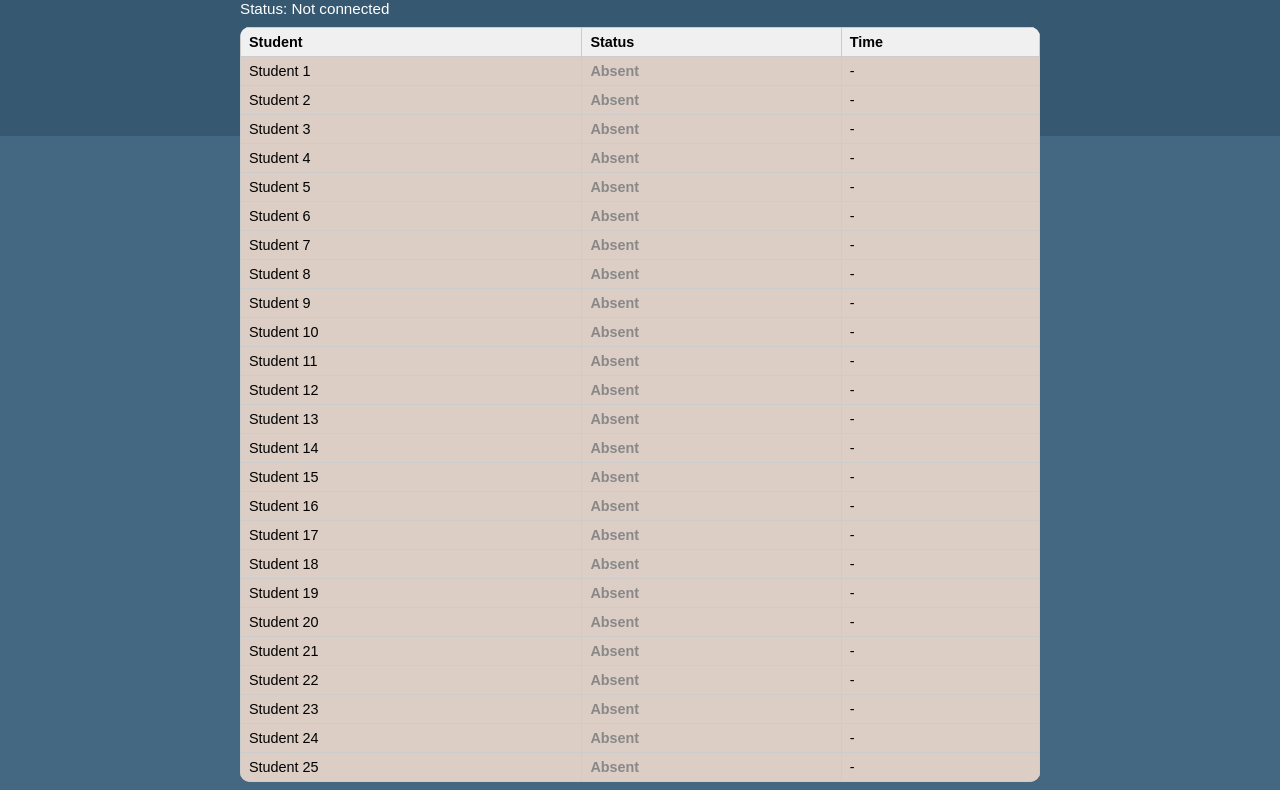
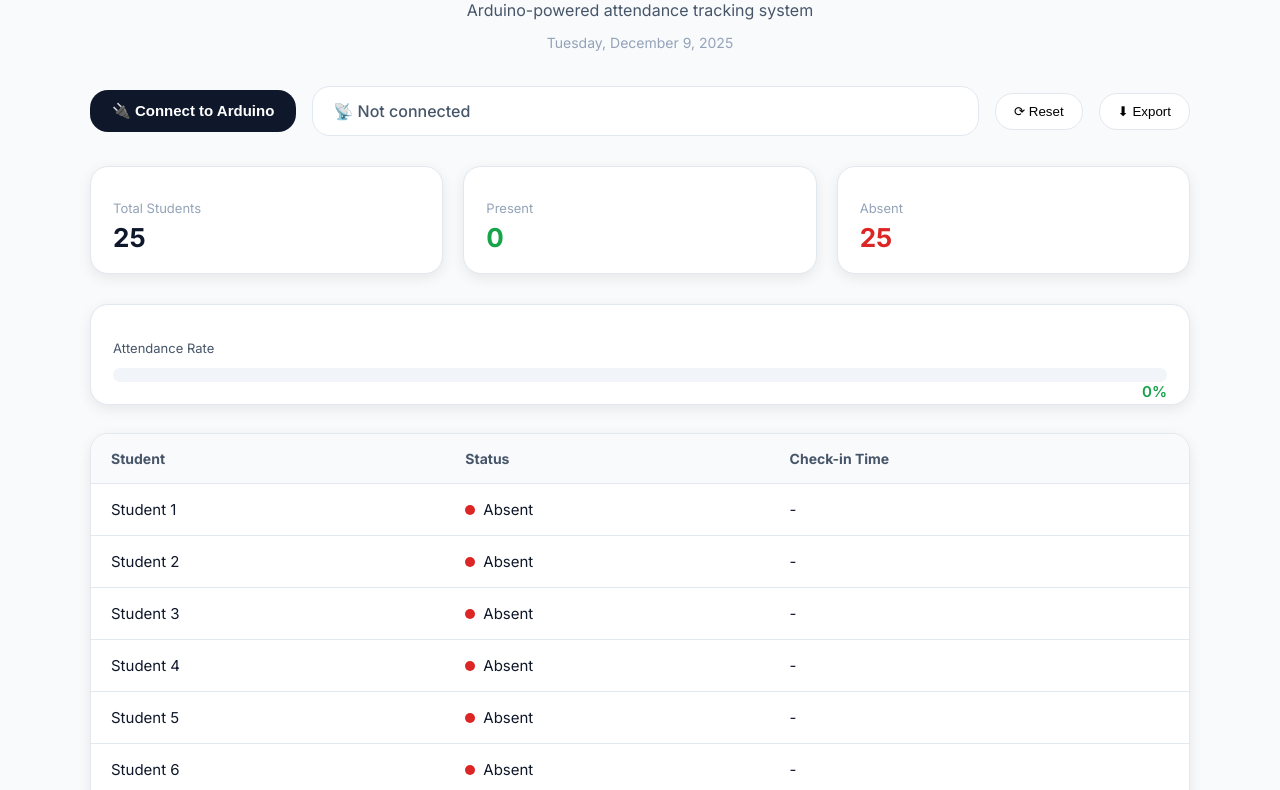
Before and after one commit to n8silveira/project-9C-smart-classroom-attendance-system, a plain HTML site: page index.html in a window 1280 px wide. Shown: the part 124-914 px from the top of the page. Drawn offline with Linux system fonts and the light colour scheme.

Commit message:
major UI/UX redesign

```diff
--- a/index.html
+++ b/index.html
@@ -1,184 +1,80 @@
 <!DOCTYPE html>
 <html lang="en">
 <head>
-  <meta charset="UTF-8" />
-  <title>Smart Attendance System</title>
-  <link rel="stylesheet" href="styles.css">
-  <style>
-    body {
-      font-family: Arial, sans-serif;
-      max-width: 800px;
-      margin: 20px auto;
-      padding: 0 10px;
-    }
-    h1 {
-      text-align: center;
-    }
-    button {
-      padding: 8px 16px;
-      margin-bottom: 10px;
-      cursor: pointer;
-    }
-    #status {
-      margin-bottom: 10px;
-      font-size: 0.95rem;
-    }
-    table {
-      width: 100%;
-      border-collapse: collapse;
-      margin-top: 10px;
-    }
-    th, td {
-      border: 1px solid #ccc;
-      padding: 6px 8px;
-      text-align: left;
-      font-size: 0.9rem;
-    }
-    th {
-      background: #f0f0f0;
-    }
-    .present {
-      color: green;
-      font-weight: bold;
-    }
-    .absent {
-      color: #888;
-    }
-  </style>
+    <meta charset="UTF-8" />
+    <meta name="viewport" content="width=device-width, initial-scale=1.0" />
+    <title>Smart Attendance System</title>
+
+    <link href="https://fonts.googleapis.com/css2?family=Inter:wght@300;400;500;600;700&display=swap" rel="stylesheet">
+    <link rel="stylesheet" href="styles.css" />
 </head>
+
 <body>
-  <h1>Smart Attendance System</h1>
 
-  <button id="connect-btn">Connect to Arduino</button>
-  <div id="status">Status: Not connected</div>
+<div class="container">
 
-  <table>
-    <thead>
-      <tr>
-        <th>Student</th>
-        <th>Status</th>
-        <th>Time</th>
-      </tr>
-    </thead>
-    <tbody id="students-body">
-      <!-- rows will be injected automatically by JS (simulation, no specific name) -->
-    </tbody>
-  </table>
+    <h1 class="title">Smart Attendance System</h1>
+    <p class="subtitle">Arduino-powered attendance tracking system</p>
+    <p class="date">Tuesday, December 9, 2025</p>
 
-  <script>
-    // ---- Simulation: 25 students ----
-    const students = [];
-    for (let i = 1; i <= 25; i++) {
-      students.push({
-        id: i,
-        name: `Student ${i}`,
-        status: 'Absent',
-        time: '-'
-      });
-    }
+    <!-- Top Bar -->
+    <div class="top-bar">
+        <button id="connect-btn" class="primary-btn">🔌 Connect to Arduino</button>
 
-    const statusEl = document.getElementById('status');
-    const tbody = document.getElementById('students-body');
-    const connectBtn = document.getElementById('connect-btn');
+        <div class="status-card">
+            <span class="status-icon">📡</span>
+            <span id="status">Not connected</span>
+        </div>
 
-    // ---- Render table ----
-    function renderTable() {
-      tbody.innerHTML = '';
-      students.forEach(s => {
-        const tr = document.createElement('tr');
+        <button id="reset-btn" class="icon-btn">⟳ Reset</button>
+        <button id="export-btn" class="icon-btn">⬇ Export</button>
+    </div>
 
-        const tdName = document.createElement('td');
-        tdName.textContent = s.name;
-        tr.appendChild(tdName);
+    <!-- Stats Cards -->
+    <div class="stats-grid">
+        <div class="stat-card">
+            <p class="label">Total Students</p>
+            <h2 id="totalStudents">25</h2>
+        </div>
 
-        const tdStatus = document.createElement('td');
-        tdStatus.textContent = s.status;
-        tdStatus.className = s.status === 'Present' ? 'present' : 'absent';
-        tr.appendChild(tdStatus);
+        <div class="stat-card">
+            <p class="label">Present</p>
+            <h2 id="presentCount">0</h2>
+        </div>
 
-        const tdTime = document.createElement('td');
-        tdTime.textContent = s.time;
-        tr.appendChild(tdTime);
+        <div class="stat-card">
+            <p class="label">Absent</p>
+            <h2 id="absentCount">25</h2>
+        </div>
+    </div>
 
-        tbody.appendChild(tr);
-      });
-    }
+    <!-- Progress Bar Section -->
+    <div class="progress-card">
+        <p class="label">Attendance Rate</p>
+        <div class="progress-bar">
+            <div id="progressFill"></div>
+        </div>
+        <span id="progressPercent">0%</span>
+    </div>
 
-    renderTable();
+    <!-- Table -->
+    <div class="table-wrapper">
+        <table>
+            <thead>
+                <tr>
+                    <th>Student</th>
+                    <th>Status</th>
+                    <th>Check-in Time</th>
+                </tr>
+            </thead>
+            <tbody id="students-body">
+            </tbody>
+        </table>
+    </div>
 
-    // ---- Handle SCAN lines from Arduino ----
-    function handleLine(line) {
-      // Shows: "SCAN 1"
-      if (!line.startsWith('SCAN')) return;
+</div>
 
-      const parts = line.split(' ');
-      if (parts.length < 2) return;
+<script src="script.js"></script>
 
-      const studentId = parseInt(parts[1], 10);
-      if (isNaN(studentId)) return;
-      if (studentId < 1 || studentId > 25) return;
-
-      const idx = studentId - 1;
-      students[idx].status = 'Present';
-
-      // Using browser time as "attendance time"
-      const now = new Date();
-      students[idx].time = now.toLocaleString(); // "Month/Day/Year, Time"
-
-      renderTable();
-    }
-
-    // ---- Web Serial connection ----
-    let port;
-    let reader;
-
-    async function connectSerial() {
-      if (!('serial' in navigator)) {
-        alert('Web Serial API not supported in this browser. Please use Chrome or Edge.'); // couldn't figure out for firefox
-        return;
-      }
-
-      try {
-        // Arduino port
-        port = await navigator.serial.requestPort();
-        await port.open({ baudRate: 9600 });
-        statusEl.textContent = 'Status: Connected. Waiting for scans...';
-
-        // Stream reader setup
-        const decoder = new TextDecoderStream();
-        const readableStreamClosed = port.readable.pipeTo(decoder.writable);
-        reader = decoder.readable.getReader();
-
-        let buffer = '';
-
-        // Read loop
-        while (true) {
-          const { value, done } = await reader.read();
-          if (done) {
-            break; // reader released
-          }
-          if (value) {
-            buffer += value;
-            let lines = buffer.split('\n');
-            buffer = lines.pop();
-            for (const line of lines) {
-              const cleaned = line.trim();
-              if (cleaned.length > 0) {
-                console.log('Received:', cleaned);
-                handleLine(cleaned);
-              }
-            }
-          }
-        }
-      } catch (err) {
-        console.error(err);
-        statusEl.textContent = 'Status: Error connecting: ' + err;
-      }
-    }
-
-    connectBtn.addEventListener('click', () => {
-      connectSerial();
-    });
-  </script>
 </body>
 </html>
--- /dev/null
+++ b/script.js
@@ -0,0 +1,138 @@
+// citation: adapted some help from ChatGPT for functionality and Base44 for good UI/UX ideas
+
+// simulation: 25 students
+const students = [];
+for (let i = 1; i <= 25; i++) {
+  students.push({
+    id: i,
+    name: `Student ${i}`,
+    status: 'Absent',
+    time: '-',
+    selected: false
+  });
+}
+
+const statusEl = document.getElementById('status');
+const tbody = document.getElementById('students-body');
+const connectBtn = document.getElementById('connect-btn');
+
+const totalEl = document.getElementById('totalStudents');
+const presentEl = document.getElementById('presentCount');
+const absentEl = document.getElementById('absentCount');
+
+const progressFill = document.getElementById('progressFill');
+const progressPercent = document.getElementById('progressPercent');
+
+
+// update dashboard stats
+function updateStats() {
+  const present = students.filter(s => s.status === 'Present').length;
+  const absent = students.length - present;
+
+  presentEl.textContent = present;
+  absentEl.textContent = absent;
+
+  const rate = Math.round((present / students.length) * 100);
+  progressFill.style.width = rate + '%';
+  progressPercent.textContent = rate + '%';
+}
+
+
+// render table
+function renderTable() {
+  tbody.innerHTML = '';
+
+  students.forEach((s, index) => {
+    const tr = document.createElement('tr');
+    if (s.selected) tr.classList.add('selected');
+
+    const tdName = document.createElement('td'); // student name
+    tdName.textContent = s.name;
+
+    const tdStatus = document.createElement('td'); // status
+    const dot = document.createElement('span');
+    dot.className = 'status-dot ' + (s.status === 'Present' ? 'status-present' : 'status-absent');
+
+    const statusText = document.createElement('span');
+    statusText.textContent = s.status;
+    tdStatus.appendChild(dot);
+    tdStatus.appendChild(statusText);
+
+    const tdTime = document.createElement('td'); // time of scan
+    tdTime.textContent = s.time;
+
+    // row click highlight
+    tr.addEventListener('click', () => {
+      s.selected = !s.selected;
+      renderTable();
+    });
+
+    tr.appendChild(tdName);
+    tr.appendChild(tdStatus);
+    tr.appendChild(tdTime);
+
+    tbody.appendChild(tr);
+  });
+
+  updateStats();
+}
+
+renderTable();
+
+
+// handle SCAN lines from arduino
+function handleLine(line) {
+  if (!line.startsWith('SCAN')) return;
+
+  const studentId = parseInt(line.split(' ')[1], 10);
+  if (isNaN(studentId) || studentId < 1 || studentId > 25) return;
+
+  const s = students[studentId - 1];
+  s.status = 'Present';
+  s.time = new Date().toLocaleString();
+
+  renderTable();
+}
+
+
+// web serial connection
+let port;
+let reader;
+
+async function connectSerial() {
+  if (!('serial' in navigator)) {
+    alert('Web Serial API not supported. Use Chrome or Edge.');
+    return;
+  }
+
+  try {
+    port = await navigator.serial.requestPort();
+    await port.open({ baudRate: 9600 });
+    statusEl.textContent = 'Connected — waiting for scans...';
+
+    const decoder = new TextDecoderStream();
+    port.readable.pipeTo(decoder.writable);
+    reader = decoder.readable.getReader();
+
+    let buffer = '';
+
+    while (true) {
+      const { value, done } = await reader.read();
+      if (done) break;
+
+      buffer += value;
+      const lines = buffer.split('\n');
+      buffer = lines.pop();
+
+      for (const line of lines) {
+        if (line.trim().length) handleLine(line.trim());
+      }
+    }
+
+  } catch (err) {
+    console.error(err);
+    statusEl.textContent = 'Error connecting: ' + err;
+  }
+}
+
+connectBtn.addEventListener('click', connectSerial);
--- a/styles.css
+++ b/styles.css
@@ -1,120 +1,238 @@
-/* main page*/
+/* overall layout */
 :root {
-    --dark-blue: #1B3C53;
-    --mid-blue: #234C6A;
-    --light-blue: #456882;
-    --row-color: #dccec5;
-    --text-dark: #000000;
-    --text-light: #eeeeee;
-    --border: #1B3C53;
+  --bg: #f8fafc;
+  --card-bg: #ffffff;
+  --text-dark: #0f172a;
+  --text-medium: #475569;
+  --text-light: #94a3b8;
+  --primary: #0f172a;
+  --present: #16a34a;
+  --absent: #dc2626;
+  --border: #e2e8f0;
+  --radius: 18px;
+  --shadow: 0 4px 14px rgba(0,0,0,0.08);
 }
+
 body {
   font-family: "Inter", sans-serif;
+  background: var(--bg);
   margin: 0;
-    padding: 0;
-    background: var(--light-blue);
-    color: var(--text-light);
-  }
-  body::before {
-    content: "";
-    position: fixed;
-    top: 0;
-    left: 0;
-    width: 100%;
-    height: 260px;
-    background: var(--dark-blue);
-    opacity: 0.35;
-    z-index: -1;
+  padding: 40px;
+  color: var(--text-dark);
 }
 
-  /* header bar */
-  header {
-    background: var(--dark-blue);
-    padding: 20px 0;
-    text-align: center;
-    color: white;
-    font-size: 1.8rem;
-    font-weight: 700;
-    box-shadow: 0 2px 6px rgba(0,0,0,0.25);
+.container {
+  max-width: 1100px;
+  margin: auto;
 }
 
-  /* card container */
-  .container {
-    max-width: 900px;
-    margin: 40px auto;
-    background: var(--mid-blue);
-    padding: 25px 30px;
-    border-radius: 14px;
-    box-shadow: 0 6px 20px rgba(0,0,0,0.25);
-    border: 2px solid var(--dark-blue);
+/* title /header */
+h1 {
+  text-align: center;
+  font-size: 36px;
+  font-weight: 700;
+  margin-bottom: 6px;
 }
 
-  /* connect to arduino button */
-  button {
-    background: var(--dark-blue);
+.subtitle {
+  text-align: center;
+  color: var(--text-medium);
+  font-size: 16px;
+  margin-bottom: 10px;
+}
+
+.date {
+  text-align: center;
+  color: var(--text-light);
+  margin-bottom: 35px;
+  font-size: 14px;
+}
+
+/* top controls (connection, status, buttons) */
+.top-bar {
+  display: flex;
+  align-items: center;
+  gap: 16px;
+  margin-bottom: 30px;
+}
+
+.primary-btn {
+  background: var(--primary);
+  color: #fff;
   border: none;
-    padding: 10px 20px;
-    font-size: 1rem;
-    color: white;
-    border-radius: 8px;
+  padding: 12px 22px;
+  border-radius: var(--radius);
+  font-size: 15px;
   cursor: pointer;
   font-weight: 600;
-    transition: 0.25s;
+}
+
+.primary-btn:hover {
+  opacity: 0.85;
+}
+
+.status-card {
+  flex: 1;
+  padding: 14px 20px;
+  border: 1px solid var(--border);
+  border-radius: var(--radius);
+  background: white;
+  color: var(--text-medium);
+  font-weight: 500;
+}
+
+.icon-btn {
+  padding: 10px 18px;
+  background: white;
+  border: 1px solid var(--border);
+  border-radius: var(--radius);
+  cursor: pointer;
+  font-weight: 500;
+}
+
+.icon-btn:hover {
+  background: #f1f5f9;
+}
+
+/* stats row (total students, present, absent count)*/
+.stats-grid {
+  display: flex;
+  gap: 20px;
+  margin-bottom: 30px;
+}
+
+.stat-card {
+  flex: 1;
+  background: var(--card-bg);
+  border: 1px solid var(--border);
+  padding: 20px 22px;
+  border-radius: var(--radius);
+  box-shadow: var(--shadow);
+}
+
+.stat-card .label {
+  font-size: 13px;
+  color: var(--text-light);
+  margin-bottom: 6px;
+}
+.stat-card h2 {
+  font-size: 26px;
+  font-weight: 700;
+  margin: 0;
+}
+
+.stat-value {
+  font-size: 32px;
+  font-weight: 700;
+  display: flex;
+  align-items: center;
+  gap: 6px;
+}
+
+.stat-present {
+  color: var(--present);
+}
+
+.stat-absent {
+  color: var(--absent);
+}
+
+/* attendance rate progress bar */
+.progress-card {
+  background: var(--card-bg);
+  border: 1px solid var(--border);
+  padding: 22px;
+  border-radius: var(--radius);
+  box-shadow: var(--shadow);
+  margin-bottom: 28px;
+}
+
+.progress-card .label {
+  font-size: 13px;
+  color: var(--text-medium);
   margin-bottom: 12px;
 }
-  button:hover {
-    background: var(--mid-blue);
-    transform: translateY(-2px);
-    box-shadow: 0 4px 10px rgba(0,0,0,0.2);
-  }
-  #status {
-    font-size: 1rem;
-    color: white;
-    margin-bottom: 15px;
+
+.progress-bar {
+  background: #f1f5f9;
+  height: 14px;
+  width: 100%;
+  border-radius: 10px;
+  overflow: hidden;
 }
 
-  /* TABLE */
+#progressFill {
+  height: 100%;
+  width: 0%;
+  background: var(--present);
+  border-radius: 10px;
+  transition: width 0.4s ease;
+}
+
+#progressPercent {
+  float: right;
+  font-size: 15px;
+  font-weight: 600;
+  color: var(--present);
+}
+#presentCount {
+  color: var(--present);
+  font-weight: 700;
+}
+#absentCount {
+  color: var(--absent);
+  font-weight: 700;
+}
+
+/* student Table for instructor dashboard */
+.table-wrapper {
+  background: var(--card-bg);
+  border: 1px solid var(--border);
+  border-radius: var(--radius);
+  overflow: hidden;
+  box-shadow: var(--shadow);
+}
+
 table {
   width: 100%;
   border-collapse: collapse;
-    margin-top: 10px;
-    border-radius: 10px;
-    overflow: hidden;
-    font-size: 1rem;
-    background: var(--row-color);
 }
 
-  /* header row */
 thead {
-    background: var(--row-color);
-  }
-  th {
-    color: black !important;
-    font-weight: 700;
-    padding: 12px 14px;
-    border-bottom: 2px solid var(--dark-blue);
+  background: #f8fafc;
+  color: var(--text-medium);
+  font-size: 14px;
 }
 
-  /* table body rows*/
-  tbody tr {
-    background: var(--row-color) !important;
-  }
-  td {
-    padding: 12px 14px;
-    border-bottom: 1px solid var(--dark-blue);
-    color: black;
-  }
-  tbody tr:hover {
-    background: #cbb3a6;
-    transition: 0.2s;
+thead th {
+  text-align: left;
+  padding: 16px 20px;
+  border-bottom: 1px solid var(--border);
 }
 
-  /* status colors */
-  .present {
-    color: green;
-    font-weight: 700;
+tbody tr {
+  border-bottom: 1px solid var(--border);
 }
-  .absent {
-    color: darkred;
-    font-weight: 700;
+
+tbody tr:last-child {
+  border-bottom: none;
 }
+
+tbody td {
+  padding: 16px 20px;
+  font-size: 15px;
+  color: var(--text-dark);
+}
+
+.status-dot {
+  width: 10px;
+  height: 10px;
+  display: inline-block;
+  border-radius: 50%;
+  background: var(--absent);
+  margin-right: 8px;
+}
+
+.status-present .status-dot {
+  background: var(--present);
+}
```
Lines whose indentation alone changed are shown as unchanged.
